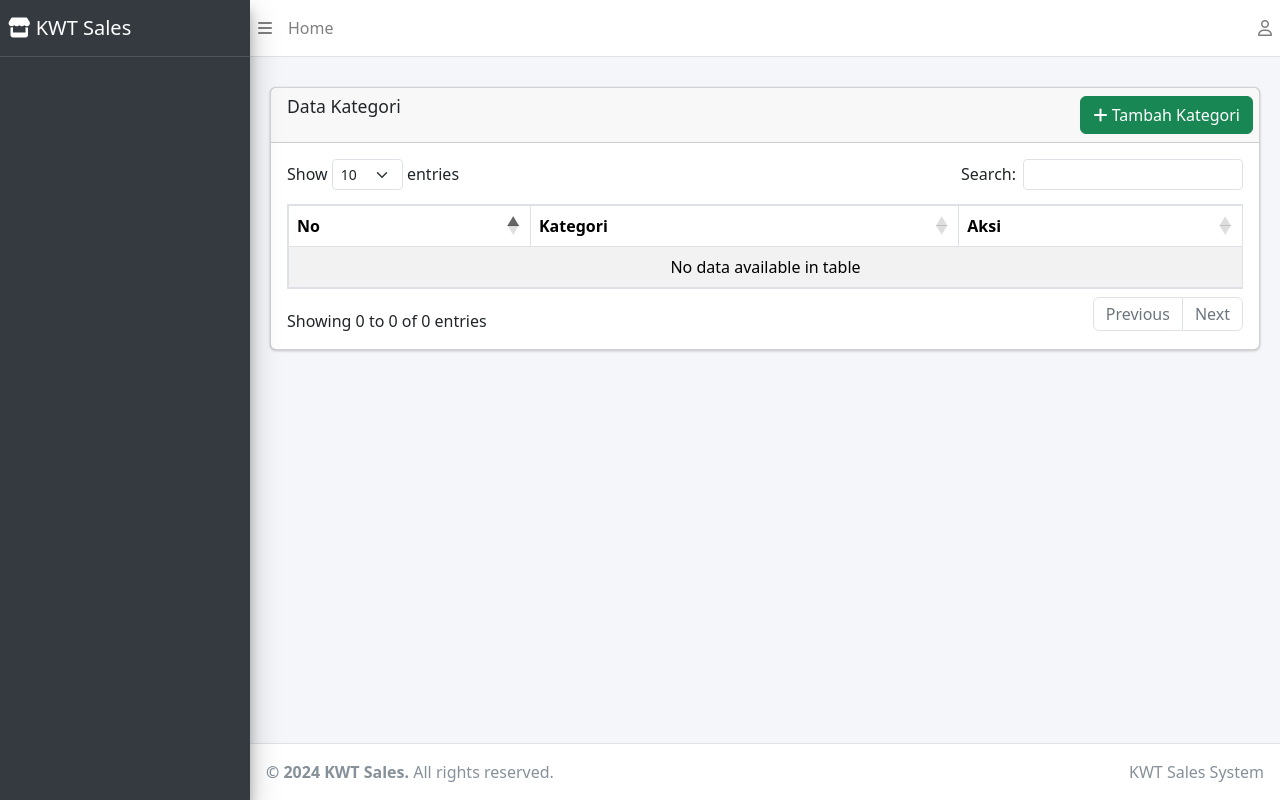
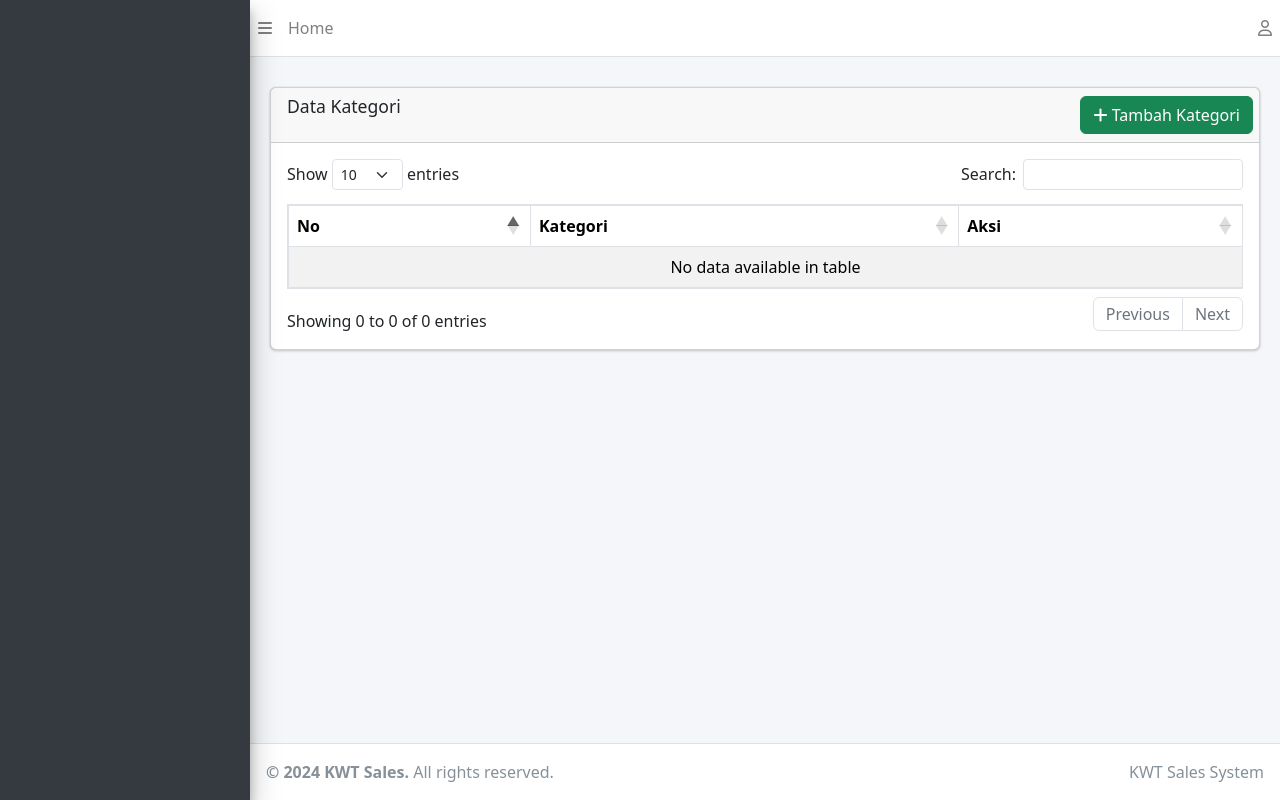
Before and after one commit to rizkyalfito/kwt-sales, a CodeIgniter 4 app: the page made by app/Views/pages/kategori.php in a window 1280 px wide. Run offline with PHP 8.4 and a stand-in for CodeIgniter, Linux system fonts and the light colour scheme; the template is opened without the code that fills it, so the values that code supplies are empty; some libraries are stand-ins or nearby versions.

Commit message:
delete logo dashboard and edit rekening

```diff
--- a/app/Views/layouts/dashboard.php
+++ b/app/Views/layouts/dashboard.php
@@ -49,13 +49,7 @@
   <!-- /.navbar -->
 
   <!-- Main Sidebar Container -->
-  <aside class="main-sidebar sidebar-dark-primary elevation-4">
-    <!-- Brand Logo -->
-    <a href="/dashboard" class="brand-link">
-      <i class="fas fa-store"></i>
-      <span class="brand-text font-weight-light">KWT Sales</span>
-    </a>
-
+  <aside class="main-sidebar sidebar-dark-primary elevation-4 pt-5">
     <!-- Sidebar -->
     <div class="sidebar">
       <!-- Sidebar Menu -->
--- a/app/Views/pages/payment-confirmation.php
+++ b/app/Views/pages/payment-confirmation.php
@@ -53,9 +53,9 @@
                     <div class="card-body">
                         <div class="row">
                             <div class="col-md-6">
-                                <p><strong>Bank:</strong> BCA</p>
-                                <p><strong>Nomor Rekening:</strong> 1234567890</p>
-                                <p><strong>Atas Nama:</strong> KWT Sales</p>
+                                <p><strong>Bank:</strong> BRI</p>
+                                <p><strong>Nomor Rekening:</strong> 5004-01-027459-53-8</p>
+                                <p><strong>Atas Nama:</strong> KELOMPOK WANITA TANI</p>
                             </div>
                             <div class="col-md-6">
                                 <div class="alert alert-warning">
```
